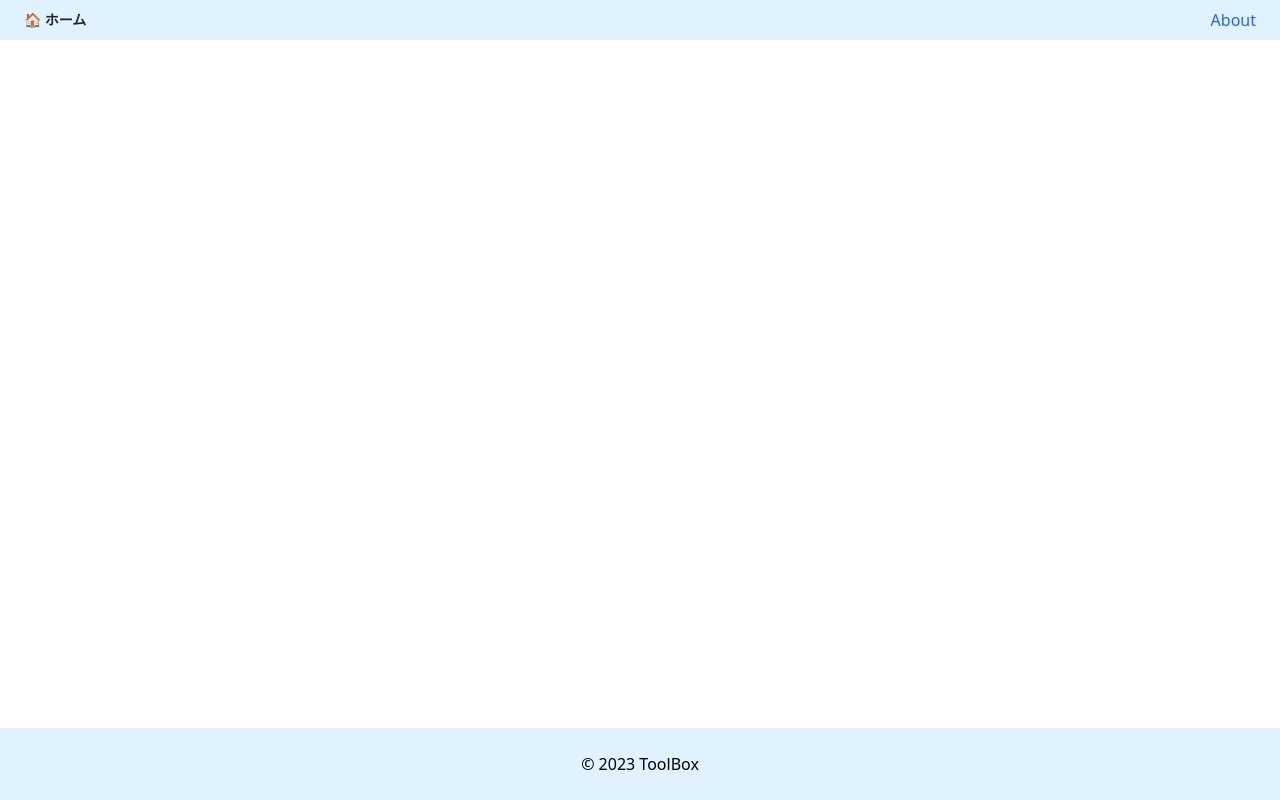
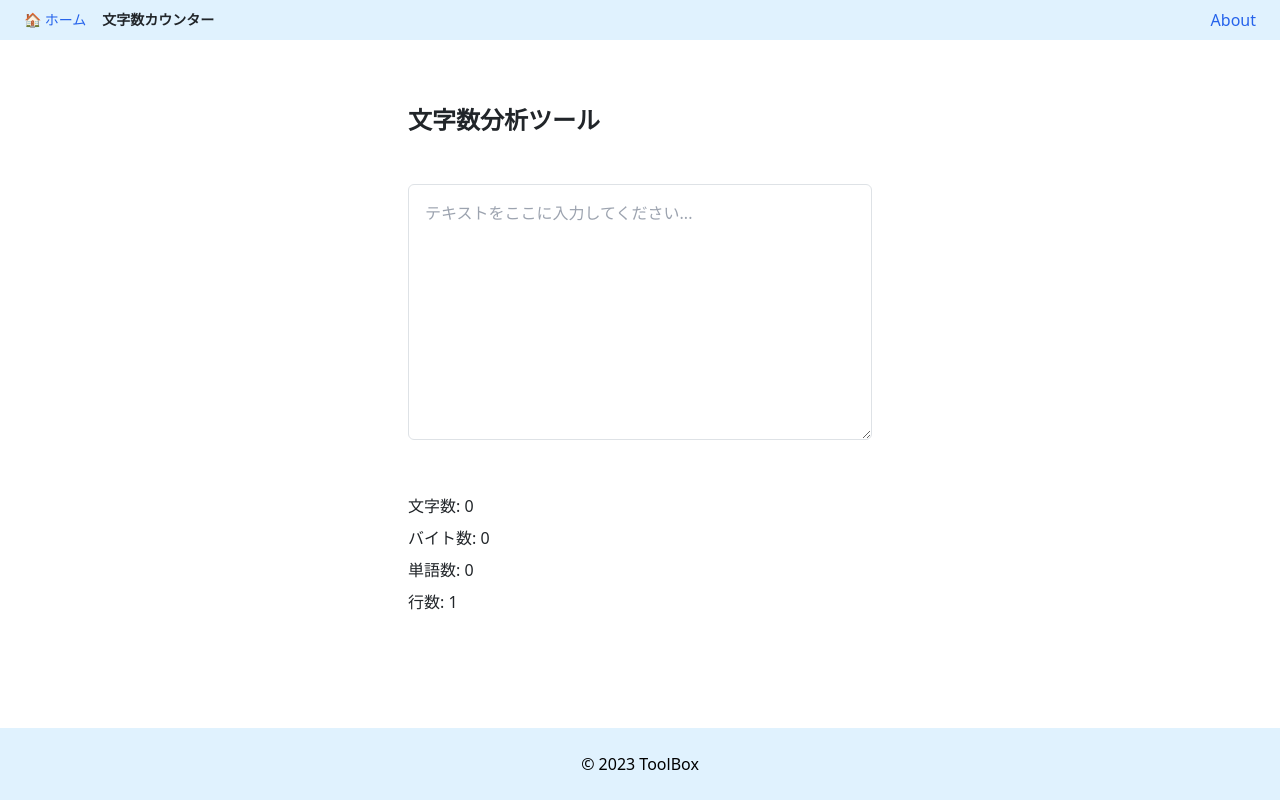
Before and after one commit to foresukecom/toolbox, a Vue app: page /text-counter in a window 1280 px wide. Built offline with nearby package versions, Linux system fonts and the light colour scheme; no server answers.

Commit message:
feat: 文字数カウンター追加

```diff
--- a/src/components/Header.vue
+++ b/src/components/Header.vue
@@ -45,7 +45,8 @@ export default {
         { path: '/escape-sequence-interpreter', text: '制御文字展開' },
         { path: '/regex-tester', text: '正規表現テスター' },
         { path: '/template-base-random-generator', text: 'ランダム文字列生成' },
-        { path: '/uuid-generator', text: 'UUID生成' }
+        { path: '/uuid-generator', text: 'UUID生成' },
+        { path: '/text-counter', text: '文字数カウンター' }
       ];
 
       const currentPage = pages.find(page => page.path === route.path);
--- a/src/router/index.js
+++ b/src/router/index.js
@@ -17,6 +17,7 @@ import EscapeSequenceInterpreter from '../views/EscapeSequenceInterpreter.vue';
 import RegexTester from '../views/RegexTester.vue';
 import TemplateBasedRandomGenerator from '../views/TemplateBasedRandomGenerator.vue'
 import UUIDGenerator from '../views/UUIDGenerator.vue';
+import TextCounter from '../views/TextCounter.vue';
 
 const routes = [
   {
@@ -109,6 +110,11 @@ const routes = [
     name: "uuid-generator",
     component: UUIDGenerator,
   },
+  {
+    path: "/text-counter",
+    name: "text-counter",
+    component: TextCounter,
+  },
 ];
 
 const router = createRouter({
--- a/src/views/HomePage.vue
+++ b/src/views/HomePage.vue
@@ -75,6 +75,11 @@ export default {
               image: '/images/pc_images_009.png',
               route: 'uuid-generator',
             },
+            {
+              title: 'テキストカウンター',
+              image: '/images/pc_images_010.png',
+              route: 'text-counter',
+            },
           ],
         },
         {
@@ -83,7 +88,7 @@ export default {
 
             {
               title: 'Gif 変換',
-              image: '/images/pc_images_010.png',
+              image: '/images/pc_images_011.png',
               route: 'video-to-gif',
             },
           ],
@@ -93,32 +98,32 @@ export default {
           tiles: [
             {
               title: '祝日タイマー',
-              image: '/images/pc_images_011.png',
+              image: '/images/pc_images_012.png',
               route: 'countdown-to-holidays',
             },
             {
               title: '世界時計',
-              image: '/images/pc_images_012.png',
+              image: '/images/pc_images_013.png',
               route: 'world-timezone',
             },
             {
               title: 'タイムゾーン変換',
-              image: '/images/pc_images_013.png',
+              image: '/images/pc_images_014.png',
               route: 'timezone-converter',
             },
             {
               title: '和暦',
-              image: '/images/pc_images_014.png',
+              image: '/images/pc_images_015.png',
               route: 'japanese-era',
             },
             {
               title: 'コンピュータ時刻問題',
-              image: '/images/pc_images_015.png',
+              image: '/images/pc_images_016.png',
               route: 'time-issues',
             },
             {
               title: '時間進捗バー',
-              image: '/images/pc_images_016.png',
+              image: '/images/pc_images_017.png',
               route: 'time-progress',
             },
           ],
--- /dev/null
+++ b/src/views/TextCounter.vue
@@ -0,0 +1,40 @@
+<template>
+  <div class="max-w-lg mx-auto mt-10 px-4">
+    <h1 class="text-2xl font-bold mb-5">文字数分析ツール</h1>
+    <textarea v-model="inputText" class="w-full h-64 p-3 rounded border" placeholder="テキストをここに入力してください..."></textarea>
+    <div class="mt-5 space-y-2">
+      <p>文字数: {{ inputText.length }}</p>
+      <p>バイト数: {{ getByteSize(inputText) }}</p>
+      <p>単語数: {{ countWords(inputText) }}</p>
+      <p>行数: {{ countLines(inputText) }}</p>
+    </div>
+  </div>
+</template>
+
+<script>
+export default {
+  data() {
+    return {
+      inputText: "",
+    };
+  },
+  methods: {
+    getByteSize(str) {
+      return new Blob([str]).size;
+    },
+    countWords(str) {
+      const match = str.match(/[\w\d\s.-_\u3000-\u303F\u3040-\u309F\u30A0-\u30FF\uFF00-\uFFEF\u4E00-\u9FAF]+/gi);
+      return match ? match.join("").split(/\s+/).length : 0;
+    },
+    countLines(str) {
+      return str.split(/\r\n|\r|\n/).length;
+    },
+  },
+};
+</script>
+
+<style scoped>
+textarea {
+  box-sizing: border-box;
+}
+</style>
```
